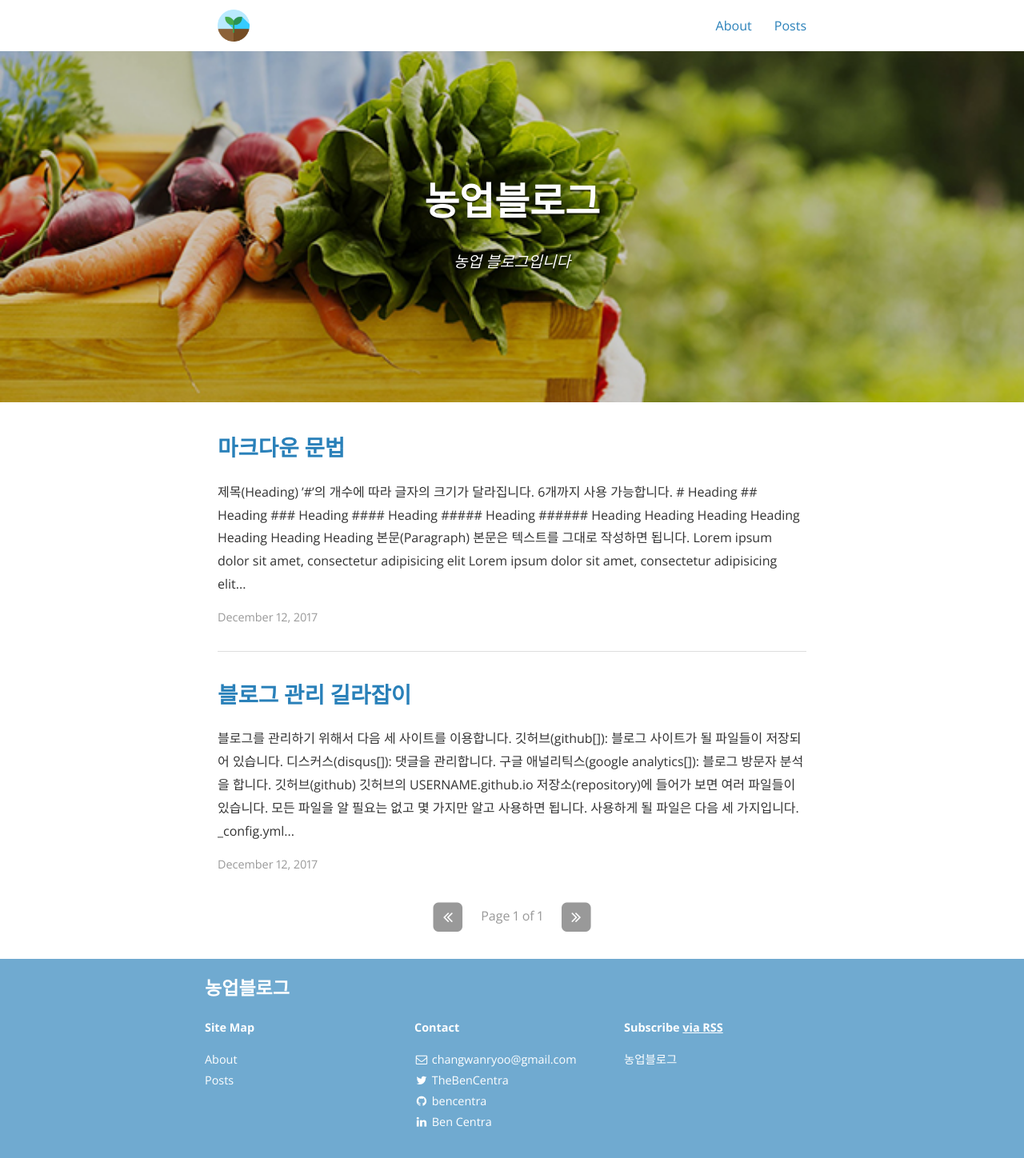
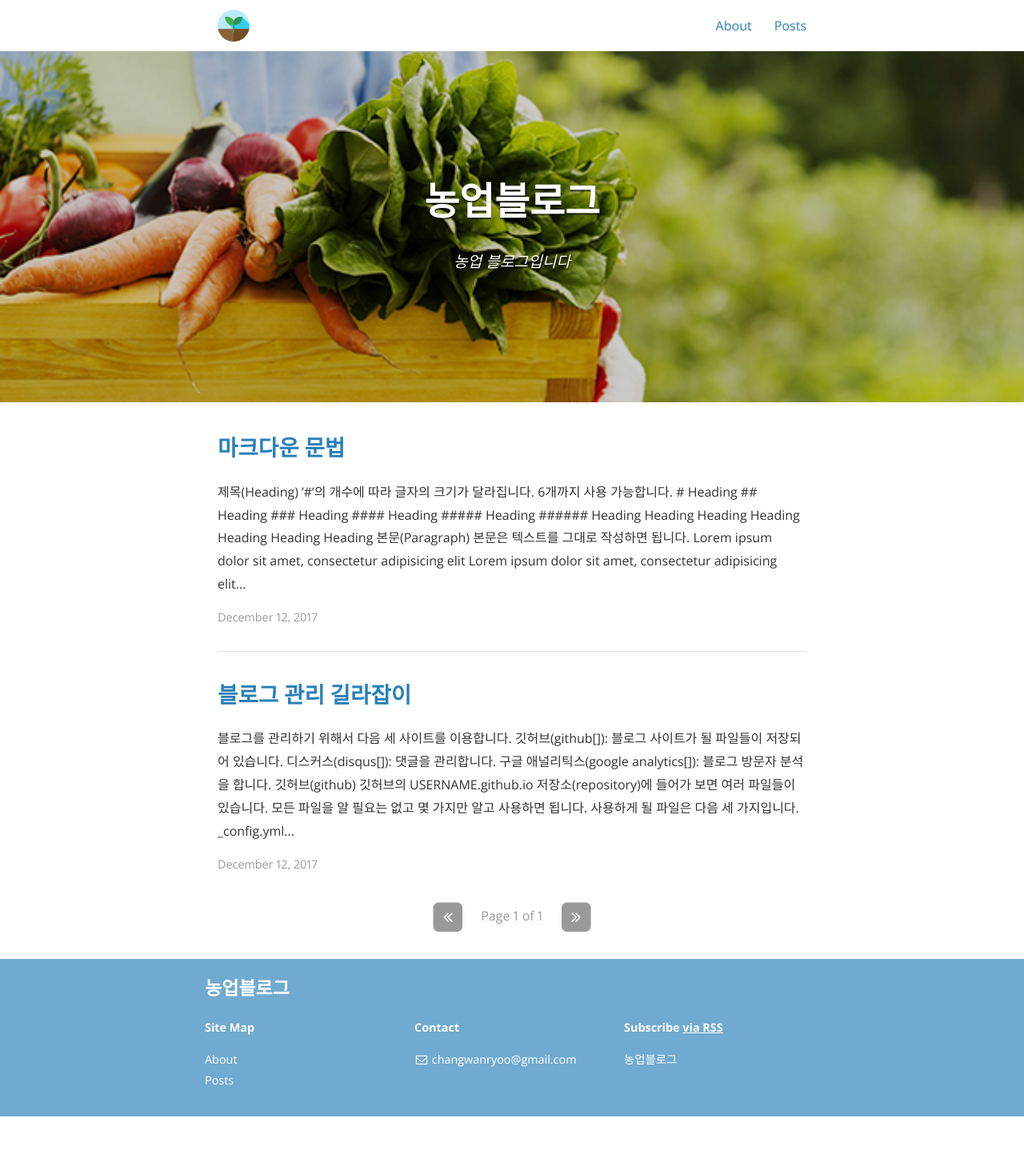
Before and after one commit to ryoochangwan/ryoochangwan.github.io, a Jekyll site: the page built from index.html, in a window 1280 px wide. Shown: the whole page at 80% size. Built offline with Jekyll 4.4.1, drawn with Linux system fonts in a browser that asks for light colours; nearby versions of some CDN libraries; the list of posts is cut into pages by our own code; after the commit the page ends 1396 px from its top, so only the background shows below that; some of the changed lines change nothing that is shown.

Commit message:
Update _config.yml

```diff
--- a/_config.yml
+++ b/_config.yml
@@ -72,7 +72,7 @@
   - name: Twitter
     icon: twitter
     username: TheBenCentra
-    url: https://twitter.com/TheBenCentra
+    url:
     desc: Follow me on Twitter
     share: true
 
@@ -86,23 +86,23 @@
   - name: GitHub
     icon: github
     username: bencentra
-    url: https://github.com/bencentra
+    url:
     desc: Fork me on GitHub
     share: false
 
   - name: LinkedIn
     icon: linkedin
     username: Ben Centra
-    url: https://www.linkedin.com/pub/ben-centra/47/769/60a
+    url:
     desc: Connect with me on LinkedIn
-    share: true
+    share: false
 
   - name: Google+
     icon: google-plus
     username:
     url:
     desc: Add me to your Circles
-    share: true
+    share: false
 
   - name: YouTube
     icon: youtube
@@ -123,7 +123,7 @@
     username:
     url:
     desc: Follow me on Pinterest
-    share: true
+    share: false
 
   - name: SoundCloud
     icon: soundcloud
@@ -172,7 +172,7 @@
     username:
     url:
     desc: Share to Reddit
-    share: true
+    share: false
 
   - name: "Hacker News"
     icon: hacker-news
```
